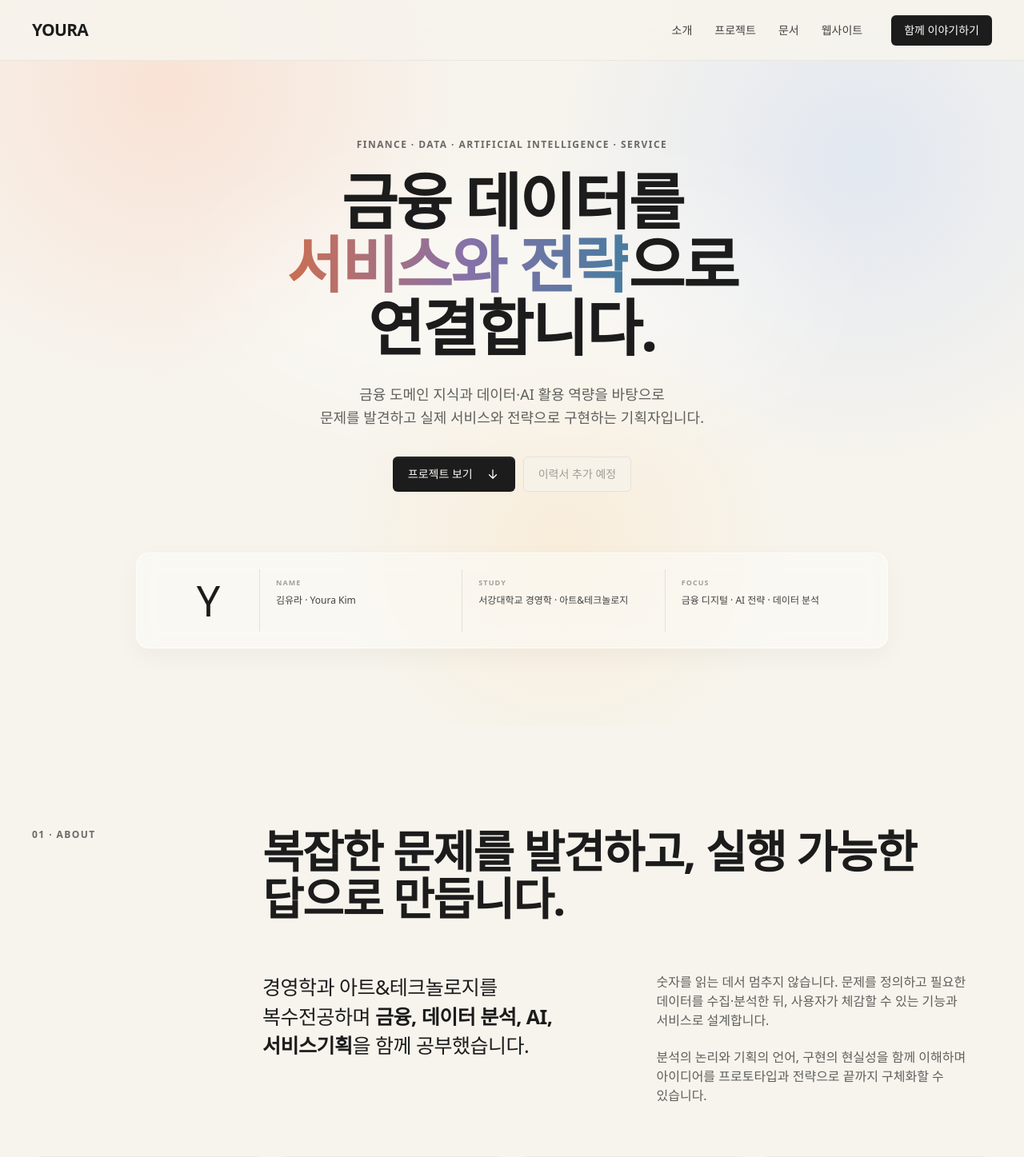
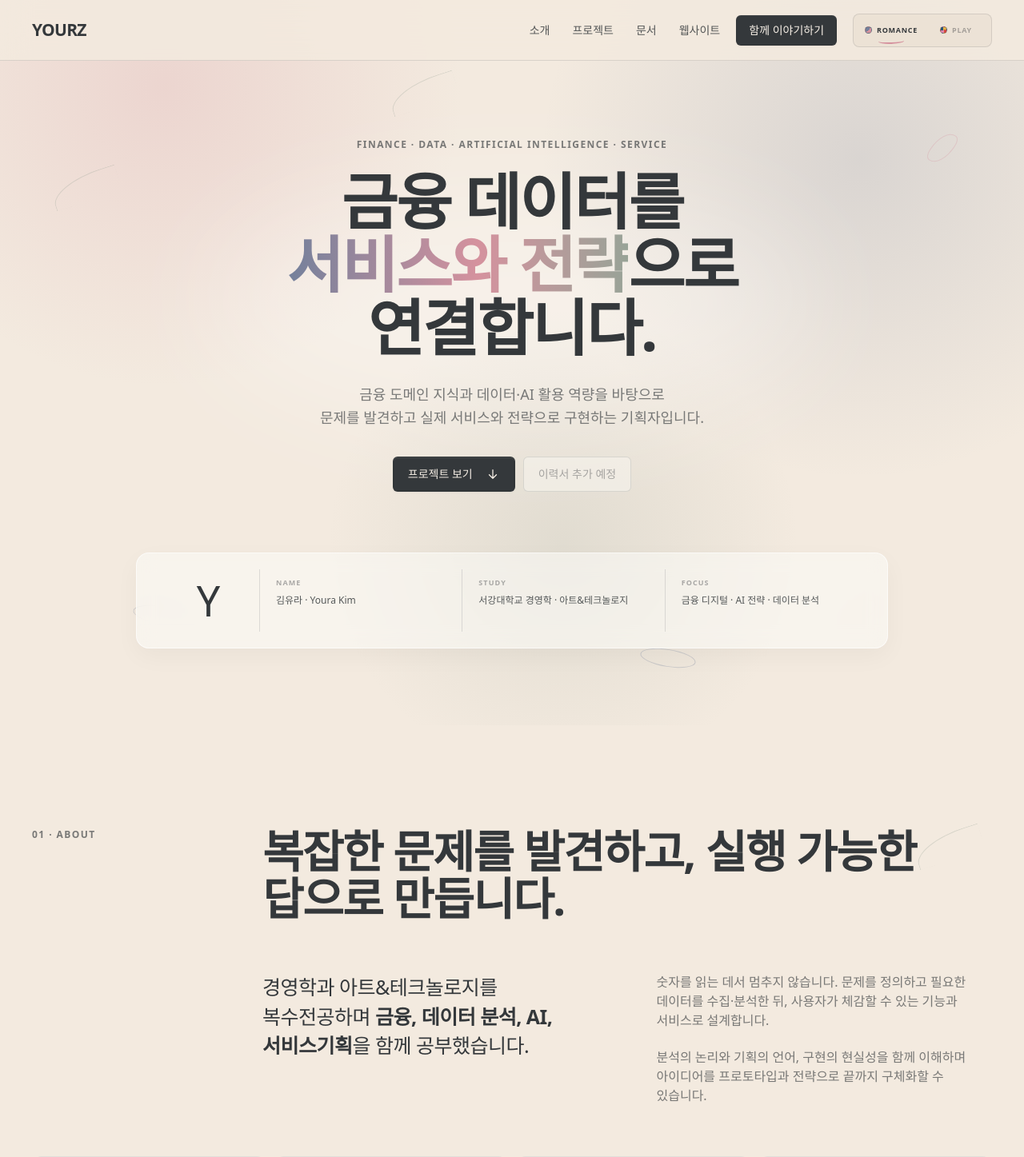
Before and after one commit to youra031220/youra-kim-portfolio, a Next.js app: page / in a window 1280 px wide. Shown: the top 1447 px of the page at 80% size. Built offline with nearby package versions, Linux system fonts and the light colour scheme; a web font is replaced by a local one.

Commit message:
Add Romance and Play editorial themes

```diff
--- a/app/globals.css
+++ b/app/globals.css
@@ -1,17 +1,64 @@
 @import url("https://cdn.jsdelivr.net/gh/orioncactus/pretendard/dist/web/static/pretendard.css");
 
+:root,
+[data-theme="romance"] {
+  --background: #f3eadf;
+  --surface: #e9ded1;
+  --text: #34383b;
+  --primary: #73809b;
+  --accent: #d5929e;
+  --secondary: #98a397;
+  --highlight: #c7ad94;
+  --pink: #d5929e;
+  --plum: #7f6f82;
+  --border: rgba(74, 82, 91, .45);
+  --border-soft: rgba(74, 82, 91, .16);
+  --text-83: rgba(52, 56, 59, .83);
+  --text-64: rgba(52, 56, 59, .64);
+  --text-40: rgba(52, 56, 59, .4);
+  --text-08: rgba(52, 56, 59, .08);
+  --text-04: rgba(52, 56, 59, .04);
+  --wash-one: rgba(213, 146, 158, .24);
+  --wash-two: rgba(115, 128, 155, .2);
+  --wash-three: rgba(152, 163, 151, .2);
+  --accent-gradient: linear-gradient(90deg, #73809b, #d5929e 56%, #98a397);
+}
+
+[data-theme="play"] {
+  --background: #f2f1ec;
+  --surface: #e7e5dd;
+  --text: #171717;
+  --primary: #28547b;
+  --accent: #d94a3d;
+  --secondary: #899568;
+  --highlight: #e7b647;
+  --pink: #de86ad;
+  --plum: #765968;
+  --border: rgba(23, 23, 23, .55);
+  --border-soft: rgba(23, 23, 23, .16);
+  --text-83: rgba(23, 23, 23, .83);
+  --text-64: rgba(23, 23, 23, .64);
+  --text-40: rgba(23, 23, 23, .4);
+  --text-08: rgba(23, 23, 23, .08);
+  --text-04: rgba(23, 23, 23, .04);
+  --wash-one: rgba(231, 182, 71, .24);
+  --wash-two: rgba(222, 134, 173, .18);
+  --wash-three: rgba(40, 84, 123, .16);
+  --accent-gradient: linear-gradient(90deg, #d94a3d, #de86ad 38%, #e7b647 70%, #28547b);
+}
+
 :root {
-  --cream: #f7f4ed;
-  --cream-hi: #fcfbf8;
-  --charcoal: #1c1c1c;
-  --body: #5f5f5d;
-  --line: #e4e1d9;
-  --line-soft: #eceae4;
-  --ink-83: rgba(28, 28, 28, .83);
-  --ink-64: rgba(28, 28, 28, .64);
-  --ink-40: rgba(28, 28, 28, .4);
-  --ink-08: rgba(28, 28, 28, .08);
-  --ink-04: rgba(28, 28, 28, .04);
+  --cream: var(--background);
+  --cream-hi: color-mix(in srgb, var(--background) 80%, white);
+  --charcoal: var(--text);
+  --body: var(--text-64);
+  --line: var(--border-soft);
+  --line-soft: color-mix(in srgb, var(--border-soft) 72%, transparent);
+  --ink-83: var(--text-83);
+  --ink-64: var(--text-64);
+  --ink-40: var(--text-40);
+  --ink-08: var(--text-08);
+  --ink-04: var(--text-04);
   --font: "Camera Plain Variable", Pretendard, ui-sans-serif, system-ui, sans-serif;
   --max: 1200px;
   --inset: rgba(255,255,255,.2) 0 .5px 0 inset, rgba(0,0,0,.2) 0 0 0 .5px inset, rgba(0,0,0,.05) 0 1px 2px;
@@ -19,14 +66,14 @@
 
 * { box-sizing: border-box; }
 html { scroll-behavior: smooth; scroll-padding-top: 76px; }
-body { margin: 0; overflow-x: hidden; background: var(--cream); color: var(--charcoal); font-family: var(--font); line-height: 1.5; word-break: keep-all; overflow-wrap: break-word; -webkit-font-smoothing: antialiased; }
+body { margin: 0; overflow-x: hidden; background: var(--background); color: var(--text); font-family: var(--font); line-height: 1.5; word-break: keep-all; overflow-wrap: break-word; -webkit-font-smoothing: antialiased; }
 a { color: inherit; text-decoration: none; }
 button { color: inherit; font: inherit; }
 svg { width: 18px; fill: none; stroke: currentColor; stroke-width: 1.7; stroke-linecap: round; stroke-linejoin: round; }
 .container { width: min(calc(100% - 64px), var(--max)); margin: 0 auto; }
 
-.site-header { position: fixed; inset: 0 0 auto; z-index: 50; height: 76px; background: rgba(247,244,237,.86); backdrop-filter: blur(18px); border-bottom: 1px solid rgba(28,28,28,.06); }
-.nav-wrap { width: min(calc(100% - 64px), var(--max)); height: 100%; margin: auto; display: flex; align-items: center; gap: 36px; }
+.site-header { position: fixed; inset: 0 0 auto; z-index: 50; height: 76px; background: color-mix(in srgb, var(--background) 88%, transparent); backdrop-filter: blur(18px); border-bottom: 1px solid var(--border-soft); }
+.nav-wrap { width: min(calc(100% - 64px), var(--max)); height: 100%; margin: auto; display: flex; align-items: center; gap: 20px; }
 .wordmark { margin-right: auto; font-size: 21px; font-weight: 600; letter-spacing: -.7px; }
 .nav-group { display: flex; align-items: center; gap: 28px; }
 .nav-group a, .nav-links a { color: var(--ink-83); font-size: 14px; font-weight: 400; }
@@ -35,16 +82,30 @@ svg { width: 18px; fill: none; stroke: currentColor; stroke-width: 1.7; stroke-l
 .header-cta { min-height: 38px; padding: 0 16px; display: inline-flex; align-items: center; border-radius: 6px; font-size: 14px; }
 .nav-links, .menu-button { display: none; }
 
+.theme-toggle { height: 42px; padding: 4px 6px; display: flex; align-items: center; gap: 2px; border: 1px solid var(--border-soft); border-radius: 8px; background: color-mix(in srgb, var(--surface) 60%, transparent); }
+.theme-option { min-width: 76px; height: 32px; padding: 0 8px; position: relative; display: flex; align-items: center; justify-content: center; gap: 6px; color: var(--text-40); border: 0; background: transparent; font-size: 9px; font-weight: 600; letter-spacing: .08em; cursor: pointer; }
+.theme-option:hover { color: var(--text); }
+.theme-option.romance,
+.theme-option.play { color: var(--text-40); }
+[data-theme="romance"] .theme-option.romance,
+[data-theme="play"] .theme-option.play { color: var(--text); }
+.theme-option i { position: absolute; width: 32px; height: 7px; left: 50%; bottom: -1px; border-bottom: 2px solid var(--accent); border-radius: 50%; opacity: 0; transform: translateX(-50%) rotate(-2deg); }
+[data-theme="romance"] .theme-option.romance i,
+[data-theme="play"] .theme-option.play i { opacity: 1; }
+.theme-swatch { width: 9px; height: 9px; flex: 0 0 auto; border: 1px solid var(--border); border-radius: 50%; }
+.theme-swatch.romance { background: linear-gradient(135deg, #73809b 0 50%, #d5929e 50%); }
+.theme-swatch.play { background: conic-gradient(#e7b647 0 25%, #d94a3d 0 50%, #de86ad 0 75%, #28547b 0); }
+
 .hero { min-height: 820px; padding: 172px 0 96px; position: relative; overflow: hidden; background:
-  radial-gradient(circle at 16% 12%, rgba(255,174,144,.26), transparent 28%),
-  radial-gradient(circle at 84% 22%, rgba(151,188,255,.22), transparent 31%),
-  radial-gradient(circle at 55% 75%, rgba(255,213,152,.22), transparent 30%),
-  var(--cream); }
+  radial-gradient(circle at 16% 12%, var(--wash-one), transparent 28%),
+  radial-gradient(circle at 84% 22%, var(--wash-two), transparent 31%),
+  radial-gradient(circle at 55% 75%, var(--wash-three), transparent 30%),
+  var(--background); }
 .hero::after { content: ""; position: absolute; width: 760px; height: 300px; left: 50%; top: 230px; border-radius: 50%; background: rgba(255,255,255,.32); filter: blur(70px); transform: translateX(-50%); pointer-events: none; }
 .hero-grid { position: relative; z-index: 2; text-align: center; }
 .hero-kicker, .eyebrow { margin: 0 0 22px; color: var(--ink-64); font-size: 12px; font-weight: 600; letter-spacing: .12em; text-transform: uppercase; }
 .hero h1 { max-width: 940px; margin: 0 auto; font-size: clamp(54px, 6vw, 78px); font-weight: 600; line-height: 1.03; letter-spacing: -2.4px; }
-.hero h1 em { font-style: normal; font-weight: 600; background: linear-gradient(90deg, #cb6f51, #8871a7 52%, #477ca0); background-clip: text; -webkit-background-clip: text; color: transparent; }
+.hero h1 em { font-style: normal; font-weight: 600; background: var(--accent-gradient); background-clip: text; -webkit-background-clip: text; color: transparent; }
 .hero-intro { max-width: 690px; margin: 30px auto 0; color: var(--body); font-size: 18px; line-height: 1.6; }
 .hero-actions { display: flex; justify-content: center; gap: 10px; margin-top: 34px; }
 .button { min-height: 44px; padding: 0 18px; display: inline-flex; align-items: center; justify-content: center; gap: 16px; border: 1px solid var(--ink-40); border-radius: 6px; font-size: 14px; font-weight: 400; transition: opacity .2s, transform .2s, box-shadow .2s; }
@@ -62,7 +123,8 @@ svg { width: 18px; fill: none; stroke: currentColor; stroke-width: 1.7; stroke-l
 .profile-line strong { color: var(--ink-83); font-size: 12px; font-weight: 400; line-height: 1.5; }
 .hero-folio, .scroll-cue { display: none; }
 
-.section { padding: 128px 0; }
+.section { padding: 128px 0; position: relative; overflow: hidden; }
+.section > .container { position: relative; z-index: 2; }
 .section-heading { display: grid; grid-template-columns: 24% 1fr; margin-bottom: 64px; }
 .section-heading h2 { max-width: 820px; margin: 0; font-size: clamp(42px, 4.4vw, 56px); font-weight: 600; line-height: 1.05; letter-spacing: -1.5px; }
 .section-heading > div > p { max-width: 640px; margin: 20px 0 0; color: var(--body); font-size: 16px; }
@@ -79,13 +141,13 @@ svg { width: 18px; fill: none; stroke: currentColor; stroke-width: 1.7; stroke-l
 .projects { background: rgba(255,255,255,.2); }
 .project-list { display: grid; grid-template-columns: repeat(2, 1fr); gap: 16px; }
 .project-card { min-width: 0; overflow: hidden; display: flex; flex-direction: column; background: var(--cream); border: 1px solid var(--line-soft); border-radius: 16px; transition: border-color .2s, transform .2s; }
-.project-card:hover { transform: translateY(-2px); border-color: var(--ink-40); }
+.project-card:hover { transform: translateY(-2px); border-color: var(--accent); }
 .project-top { padding: 28px; display: grid; grid-template-columns: 38px 1fr; gap: 14px; border-bottom: 1px solid var(--line-soft); }
-.project-index { color: var(--ink-40); font-size: 13px; }
+.project-index { color: var(--primary); font-size: 13px; font-weight: 600; }
 .project-title p { margin: 0 0 7px; color: var(--body); font-size: 12px; }
 .project-title h3 { margin: 0; font-size: 25px; font-weight: 600; line-height: 1.15; letter-spacing: -.6px; overflow-wrap: anywhere; }
 .achievement { grid-column: 2; margin-top: 14px; padding: 14px 16px; background: var(--ink-04); border-radius: 8px; }
-.achievement span, .project-meta span, .project-story span, .document-type, .site-no { display: block; margin-bottom: 7px; color: var(--ink-40); font-size: 9px; font-weight: 600; letter-spacing: .1em; text-transform: uppercase; }
+.achievement span, .project-meta span, .project-story span, .document-type, .site-no { display: block; margin-bottom: 7px; color: var(--primary); font-size: 9px; font-weight: 600; letter-spacing: .1em; text-transform: uppercase; }
 .achievement strong { font-size: 15px; font-weight: 600; }
 .project-body { flex: 1; padding: 28px; }
 .project-meta { display: grid; grid-template-columns: 1fr 1fr; gap: 22px; margin-bottom: 28px; }
@@ -110,8 +172,8 @@ svg { width: 18px; fill: none; stroke: currentColor; stroke-width: 1.7; stroke-l
 
 .report-grid { display: grid; grid-template-columns: repeat(4, 1fr); gap: 14px; }
 .report-card { overflow: hidden; background: var(--cream); border: 1px solid var(--line-soft); border-radius: 12px; transition: border-color .2s, transform .2s; }
-.report-card:hover { transform: translateY(-2px); border-color: var(--ink-40); }
-.report-cover { position: relative; aspect-ratio: 4/4.3; overflow: hidden; background: var(--line-soft); border-bottom: 1px solid var(--line-soft); }
+.report-card:hover { transform: translateY(-2px); border-color: var(--accent); }
+.report-cover { position: relative; aspect-ratio: 4/4.3; overflow: hidden; background: var(--surface); border-bottom: 1px solid var(--border-soft); }
 .report-cover img, .website-shot img { object-fit: cover; }
 .report-info { padding: 22px; }
 .report-info h3 { min-height: 50px; margin: 0; font-size: 19px; font-weight: 600; line-height: 1.3; letter-spacing: -.3px; }
@@ -119,7 +181,9 @@ svg { width: 18px; fill: none; stroke: currentColor; stroke-width: 1.7; stroke-l
 
 .websites { background: rgba(255,255,255,.18); }
 .website-card { display: grid; grid-template-columns: 1.6fr 1fr; overflow: hidden; min-height: 520px; background: var(--cream); border: 1px solid var(--line-soft); border-radius: 16px; }
-.website-shot { min-height: 520px; position: relative; overflow: hidden; background: var(--line-soft); border-right: 1px solid var(--line-soft); }
+.website-shot { min-height: 520px; position: relative; overflow: hidden; background: var(--surface); border-right: 1px solid var(--border-soft); }
+.website-shot::after, .report-cover::after { content: ""; position: absolute; inset: 0; border: 2px solid transparent; border-radius: inherit; pointer-events: none; transition: border-color .3s; }
+.website-card:hover .website-shot::after, .report-card:hover .report-cover::after { border-color: var(--accent); }
 .website-info { padding: 54px 42px; display: flex; flex-direction: column; align-items: flex-start; justify-content: center; }
 .website-info h3 { margin: 0; font-size: 44px; font-weight: 600; letter-spacing: -1.2px; }
 .website-info > p { margin: 14px 0 28px; color: var(--body); }
@@ -129,10 +193,10 @@ svg { width: 18px; fill: none; stroke: currentColor; stroke-width: 1.7; stroke-l
 .website-info .project-links { margin-top: 28px; }
 
 .contact { padding: 80px 0; background: var(--cream); }
-.contact-grid { padding: 72px; display: grid; grid-template-columns: 1.2fr .8fr; gap: 8%; align-items: end; border: 1px solid rgba(28,28,28,.08); border-radius: 16px; background:
-  radial-gradient(circle at 10% 0%, rgba(255,180,150,.28), transparent 34%),
-  radial-gradient(circle at 85% 90%, rgba(157,194,255,.22), transparent 36%),
-  rgba(252,251,248,.64); }
+.contact-grid { padding: 72px; display: grid; grid-template-columns: 1.2fr .8fr; gap: 8%; align-items: end; border: 1px solid var(--border-soft); border-radius: 16px; background:
+  radial-gradient(circle at 10% 0%, var(--wash-one), transparent 34%),
+  radial-gradient(circle at 85% 90%, var(--wash-two), transparent 36%),
+  color-mix(in srgb, var(--background) 68%, white); }
 .eyebrow.light { color: var(--ink-64); }
 .contact h2 { margin: 0; font-size: clamp(42px, 4.6vw, 60px); font-weight: 600; line-height: 1.04; letter-spacing: -1.5px; }
 .contact-right > p { margin: 0 0 28px; color: var(--body); }
@@ -140,14 +204,60 @@ svg { width: 18px; fill: none; stroke: currentColor; stroke-width: 1.7; stroke-l
 .contact-links a, .contact-links > span { min-height: 58px; display: flex; align-items: center; justify-content: space-between; border-bottom: 1px solid var(--line); font-size: 14px; }
 .contact-links a:hover { text-decoration: underline; text-underline-offset: 4px; }
 .contact-links small { color: var(--ink-40); font-size: 10px; }
-footer { padding: 88px 0 28px; overflow: hidden; background: linear-gradient(180deg, var(--cream), #eee9de); }
-.footer-masthead { margin-bottom: 54px; color: rgba(28,28,28,.08); font-size: clamp(100px, 16vw, 230px); font-weight: 600; line-height: .75; letter-spacing: -7px; text-align: center; white-space: nowrap; }
-.footer-folio { padding-top: 20px; display: flex; justify-content: space-between; border-top: 1px solid rgba(28,28,28,.1); color: var(--ink-40); font-size: 10px; }
+footer { padding: 88px 0 28px; overflow: hidden; background: linear-gradient(180deg, var(--background), var(--surface)); }
+.footer-masthead { margin-bottom: 54px; color: var(--text-08); font-size: clamp(100px, 16vw, 230px); font-weight: 600; line-height: .75; letter-spacing: -7px; text-align: center; white-space: nowrap; }
+.footer-folio { padding-top: 20px; display: flex; justify-content: space-between; border-top: 1px solid var(--border-soft); color: var(--ink-40); font-size: 10px; }
+
+.theme-decor { position: absolute; inset: 0; z-index: 1; overflow: hidden; pointer-events: none; }
+.theme-decor span { position: absolute; display: block; transition: background-color .35s ease, border-color .35s ease, opacity .35s ease, transform .35s ease; }
+.hero-decor span:nth-child(1) { left: 5%; top: 24%; }
+.hero-decor span:nth-child(2) { right: 7%; top: 18%; }
+.hero-decor span:nth-child(3) { left: 13%; bottom: 14%; }
+.hero-decor span:nth-child(4) { right: 15%; bottom: 13%; }
+.hero-decor span:nth-child(5) { left: 38%; top: 11%; }
+.hero-decor span:nth-child(6) { right: 32%; bottom: 8%; }
+.section-decor span:nth-child(1) { right: 4%; top: 15%; }
+.section-decor span:nth-child(2) { left: 3%; bottom: 18%; }
+.section-decor span:nth-child(3) { right: 12%; bottom: 9%; }
+.projects-decor span:nth-child(1) { left: 2%; top: 12%; }
+.projects-decor span:nth-child(2) { right: 3%; top: 38%; }
+.projects-decor span:nth-child(3) { left: 8%; bottom: 6%; }
+
+[data-theme="romance"] .theme-decor span {
+  width: 86px; height: 34px;
+  border: 1px solid var(--secondary); border-width: 1px 0 0 1px; border-radius: 80% 0 0;
+  opacity: .3; transform: rotate(-18deg);
+}
+[data-theme="romance"] .theme-decor span:nth-child(even) {
+  width: 24px; height: 44px; border: 1px solid var(--accent); border-radius: 70% 25% 70% 25%;
+  transform: rotate(34deg);
+}
+[data-theme="romance"] .theme-decor span:nth-child(3n) {
+  width: 70px; height: 22px; border-color: var(--primary); border-radius: 50%; transform: rotate(9deg);
+}
+
+[data-theme="play"] .theme-decor span {
+  width: 82px; height: 45px; border: 2px solid var(--primary); border-radius: 50%;
+  opacity: .34; transform: rotate(-16deg);
+}
+[data-theme="play"] .theme-decor span:nth-child(2) { width: 58px; height: 58px; border-color: var(--highlight); background: color-mix(in srgb, var(--highlight) 18%, transparent); transform: rotate(18deg); }
+[data-theme="play"] .theme-decor span:nth-child(3) { width: 95px; height: 38px; border-color: var(--pink); transform: rotate(27deg); }
+[data-theme="play"] .theme-decor span:nth-child(4) { width: 68px; height: 92px; border-color: var(--plum); border-radius: 64% 36% 58% 42%; transform: rotate(-28deg); }
+[data-theme="play"] .theme-decor span:nth-child(5) { width: 48px; height: 48px; border-color: var(--accent); background: color-mix(in srgb, var(--accent) 12%, transparent); transform: rotate(12deg); }
+[data-theme="play"] .theme-decor span:nth-child(6) { width: 110px; height: 30px; border-color: var(--secondary); transform: rotate(-8deg); }
+
+body, .site-header, .theme-toggle, .button, .link-button, .project-card, .report-card, .website-card, .capability-row span, .contact-grid, footer {
+  transition: color .35s ease, background-color .35s ease, border-color .35s ease, box-shadow .35s ease;
+}
 
 .fade-in { animation: fade-up .65s ease both; }
 @keyframes fade-up { from { opacity: 0; transform: translateY(14px); } to { opacity: 1; transform: none; } }
 *:focus-visible { outline: 2px solid rgba(59,130,246,.5); outline-offset: 2px; box-shadow: rgba(0,0,0,.1) 0 4px 12px; }
-@media (prefers-reduced-motion: reduce) { html { scroll-behavior: auto; } .fade-in { animation: none; } }
+@media (prefers-reduced-motion: reduce) {
+  html { scroll-behavior: auto; }
+  .fade-in { animation: none; }
+  *, *::before, *::after { transition-duration: .01ms !important; }
+}
 
 @media (max-width: 980px) {
   .container, .nav-wrap { width: min(calc(100% - 40px), var(--max)); }
@@ -172,6 +282,8 @@ footer { padding: 88px 0 28px; overflow: hidden; background: linear-gradient(180
   .nav-links { top: 68px; }
   .wordmark { font-size: 19px; }
   .menu-button { position: absolute; right: 12px; width: 40px; height: 40px; }
+  .theme-toggle { height: 38px; margin-right: 48px; padding: 3px 4px; }
+  .theme-option { min-width: 61px; height: 30px; padding: 0 5px; font-size: 8px; }
   .hero { min-height: 780px; padding: 124px 0 64px; }
   .hero h1 { font-size: clamp(38px, 10.5vw, 45px); line-height: 1.08; letter-spacing: -1.3px; }
   .hero-kicker { font-size: 9px; line-height: 1.6; }
--- a/components/Header.tsx
+++ b/components/Header.tsx
@@ -2,6 +2,7 @@
 
 import { useState } from "react";
 import { MenuIcon } from "./Icons";
+import { ThemeToggle } from "./ThemeToggle";
 
 const nav = [
   ["소개", "#about"],
@@ -15,7 +16,7 @@ export function Header() {
   return (
     <header className="site-header">
       <div className="nav-wrap">
-        <a className="wordmark" href="#top" aria-label="김유라 포트폴리오 홈">YOURA</a>
+        <a className="wordmark" href="#top" aria-label="김유라 포트폴리오 홈">YOURZ</a>
         <nav className={open ? "nav-links open" : "nav-links"} aria-label="주요 메뉴">
           {nav.map(([label, href]) => (
             <a key={href} href={href} onClick={() => setOpen(false)}>{label}</a>
@@ -26,6 +27,7 @@ export function Header() {
           {nav.map(([label, href]) => <a key={href} href={href}>{label}</a>)}
         </nav>
         <a className="header-cta" href="#contact">함께 이야기하기</a>
+        <ThemeToggle />
         <button className="menu-button" type="button" aria-label={open ? "메뉴 닫기" : "메뉴 열기"} aria-expanded={open} onClick={() => setOpen(!open)}>
           <MenuIcon open={open} />
         </button>
--- a/components/Portfolio.tsx
+++ b/components/Portfolio.tsx
@@ -25,6 +25,9 @@ export function Portfolio() {
     <Header />
     <main id="top">
       <section className="hero">
+        <div className="theme-decor hero-decor" aria-hidden="true">
+          <span /><span /><span /><span /><span /><span />
+        </div>
         <div className="hero-folio" aria-hidden="true">PORTFOLIO · 2026</div>
         <div className="container hero-grid">
           <FadeIn className="hero-copy">
@@ -52,6 +55,7 @@ export function Portfolio() {
       </section>
 
       <section id="about" className="section about">
+        <div className="theme-decor section-decor" aria-hidden="true"><span /><span /><span /></div>
         <div className="container">
           <SectionTitle eyebrow="01 · ABOUT" title="복잡한 문제를 발견하고, 실행 가능한 답으로 만듭니다." />
           <div className="about-grid">
@@ -68,6 +72,7 @@ export function Portfolio() {
       </section>
 
       <section id="projects" className="section projects">
+        <div className="theme-decor projects-decor" aria-hidden="true"><span /><span /><span /></div>
         <div className="container">
           <SectionTitle eyebrow="02 · FEATURED PROJECTS" title="데이터를 읽고, 기회를 설계한 프로젝트" copy="핵심 성과와 문제 해결 과정을 중심으로 정리했습니다." />
           <div className="project-list">
@@ -155,7 +160,7 @@ export function Portfolio() {
       </section>
     </main>
     <footer>
-      <div className="footer-masthead" aria-hidden="true">YOURA KIM</div>
+      <div className="footer-masthead" aria-hidden="true">YOURZ</div>
       <div className="container footer-folio"><span>© 2026 Youra Kim</span><span>FINANCE · DATA · AI · SERVICE</span></div>
     </footer>
   </>;
--- /dev/null
+++ b/components/ThemeToggle.tsx
@@ -0,0 +1,39 @@
+"use client";
+
+import { useEffect, useState } from "react";
+
+type Theme = "romance" | "play";
+
+export function ThemeToggle() {
+  const [theme, setTheme] = useState<Theme>("romance");
+
+  useEffect(() => {
+    const current = document.documentElement.dataset.theme;
+    setTheme(current === "play" ? "play" : "romance");
+  }, []);
+
+  function selectTheme(nextTheme: Theme) {
+    document.documentElement.dataset.theme = nextTheme;
+    localStorage.setItem("youra-portfolio-theme", nextTheme);
+    setTheme(nextTheme);
+  }
+
+  return (
+    <div className="theme-toggle" role="group" aria-label="포트폴리오 색상 테마 선택">
+      {(["romance", "play"] as const).map((option) => (
+        <button
+          key={option}
+          type="button"
+          className={`theme-option ${option}`}
+          aria-label={`${option.toUpperCase()} 테마로 변경`}
+          aria-pressed={theme === option}
+          onClick={() => selectTheme(option)}
+        >
+          <span className={`theme-swatch ${option}`} aria-hidden="true" />
+          <span>{option.toUpperCase()}</span>
+          <i aria-hidden="true" />
+        </button>
+      ))}
+    </div>
+  );
+}
```
Also changed, not shown: app/layout.tsx (+8 -1 lines), 1 other file (tests, documents, lock files or other folders).
